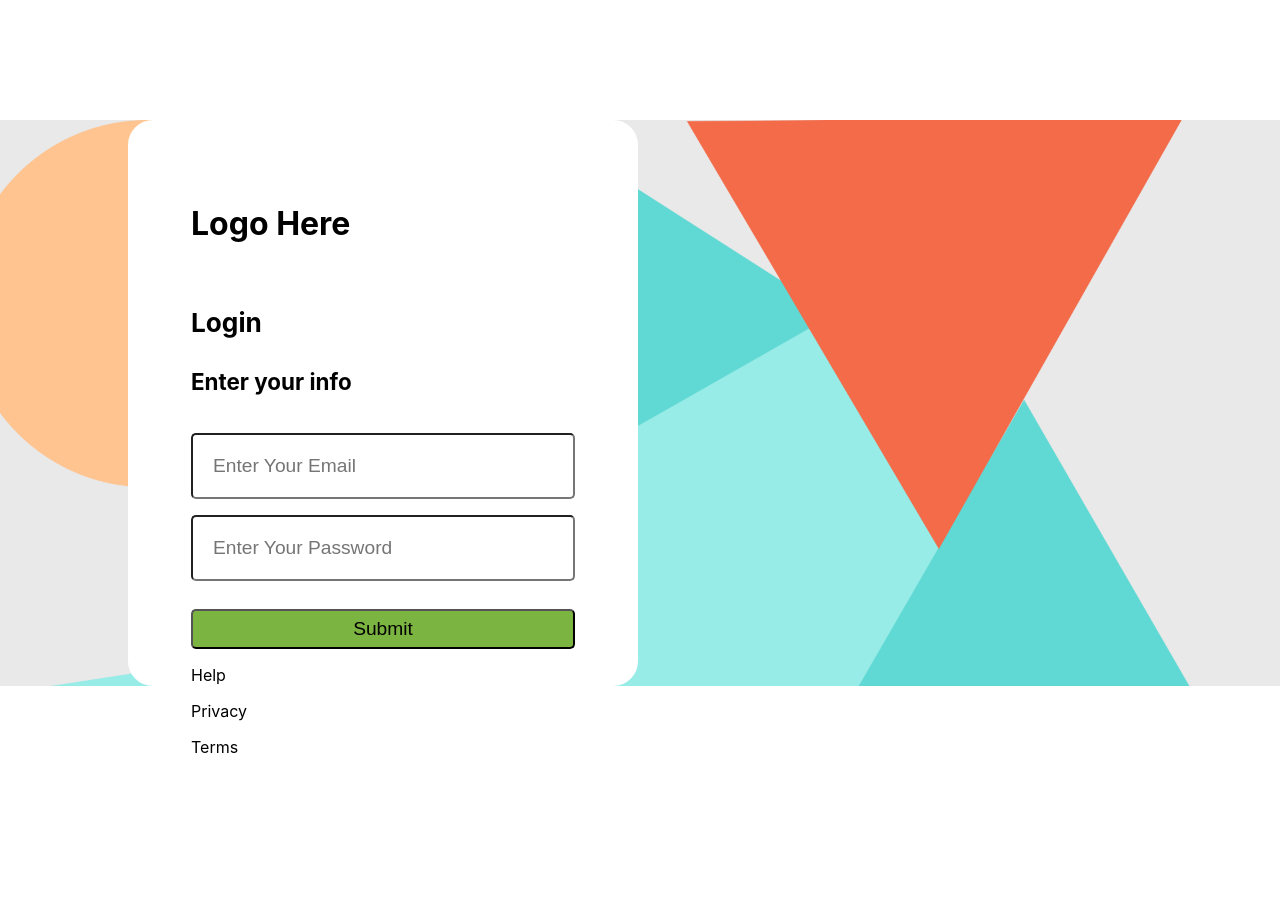
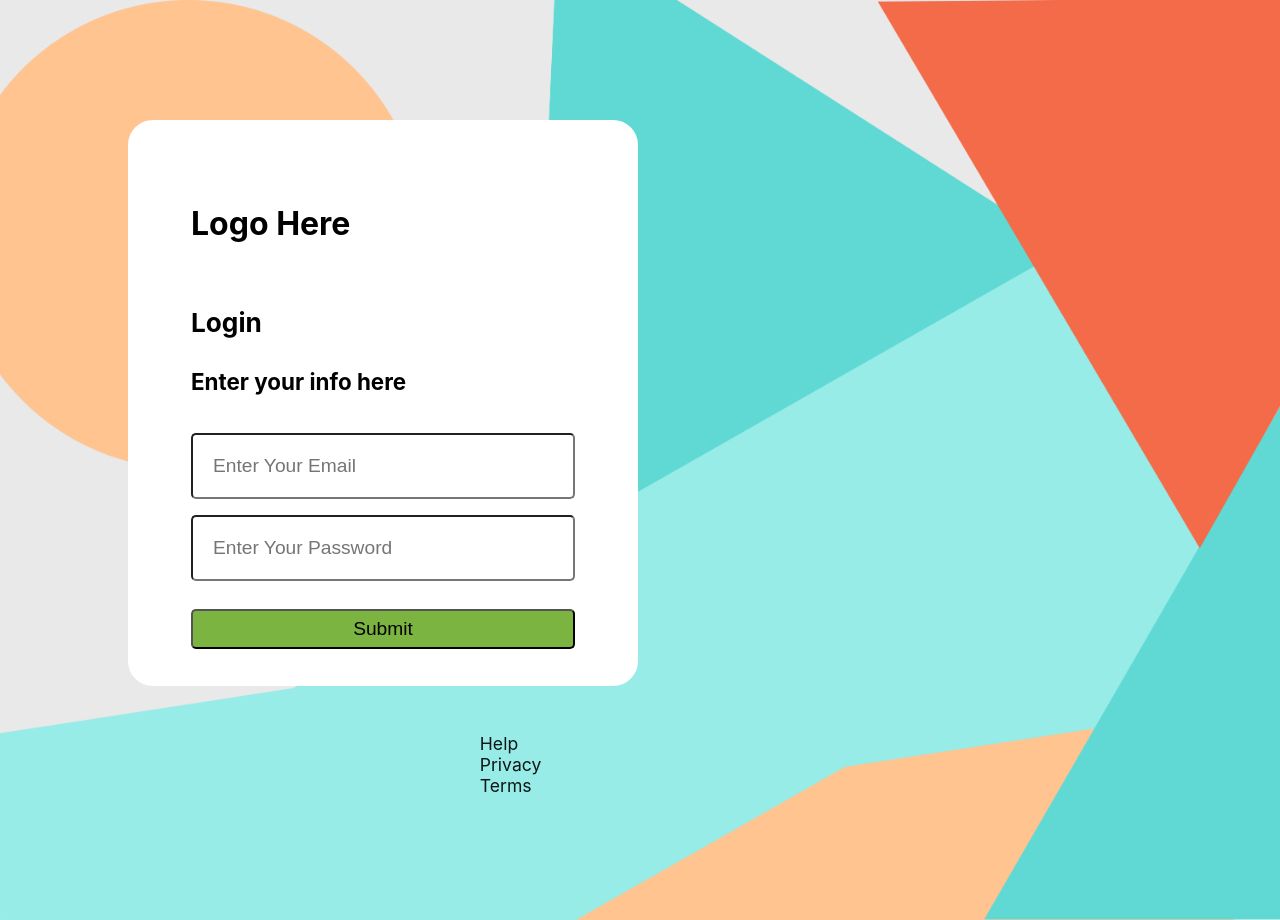
Before and after one commit to MohamedMuflahi/ecom-react, a React (Create React App) app in the folder front-end/: page /login in a window 1280 px wide. Before the commit the page ends 800 px from the top, so only its background shows below. Built offline with nearby package versions, Linux system fonts and the light colour scheme.

Commit message:
background fix3

```diff
--- a/front-end/src/App.css
+++ b/front-end/src/App.css
@@ -1,3 +1,17 @@
+html, body, #root {
+  width: 100vw;
+  height:100vh;
+}
+
+#root{
+
+}
+body{
+  margin: 0;
+  padding: 0;
+  height: 100%;
+  width: 100%;
+}
 .App {
   text-align: center;
 }
--- a/front-end/src/App.js
+++ b/front-end/src/App.js
@@ -8,7 +8,7 @@ import Productdetail from "./pages/productdetail"
 
 function App() {
   return (
-      <div>
+      <>
         <Routes>
             <Route exact path="/" element={<Home />}/>
             <Route path="/login" element={<Login />}/>
@@ -16,7 +16,7 @@ function App() {
             <Route path="/productdetail" element={<Productdetail />}/>
             <Route path="*" element={<h1>404 not found</h1>}/>
         </Routes>
-    </div>
+    </>
   );
 }
 
--- a/front-end/src/pages/Login.css
+++ b/front-end/src/pages/Login.css
@@ -1,5 +1,8 @@
 #background {
     background-image: url("../../public/Backgroundreal.png");
+    width: 100%;
+    height: 100%;
+    padding-top: 15vh;
     background-size: cover;
 }
 
@@ -7,7 +10,6 @@
     border: solid;
     flex-direction: column;
     width: 30vw;
-    margin-top: 15vh;
     height: 55vh;
     margin-left: 10vw;
     padding: 60px;
@@ -40,3 +42,11 @@
     background-color: #7CB442;
     font-size: 1.2em;
 }
+
+#Bottomtext {
+    padding: 20px;
+    margin-top: 8vh;
+    margin-left: 21vw;
+    opacity: 90%;
+    font-size: 1.1em;
+}
--- a/front-end/src/pages/login.js
+++ b/front-end/src/pages/login.js
@@ -8,15 +8,15 @@ function Login() {
           <h1 id="Logoline">Logo Here</h1>
             <div id="Loginheader">
                 <h3>Login</h3>
-                <h4>Enter your info</h4>
+                <h4>Enter your info here</h4>
             </div>
                 <input id="Userinputs" type="text" placeholder="Enter Your Email"/>
                 <input id="Userinputs" type="text" placeholder="Enter Your Password"/>
             <button id="SubmitButton" type="button">Submit</button>
             <div id="Bottomtext">
-              <p>Help</p>
-              <p>Privacy</p>
-              <p>Terms</p>
+              <span>Help   </span>
+              <span>Privacy   </span>
+              <span>Terms</span>
             </div>
         </div>
 
```
